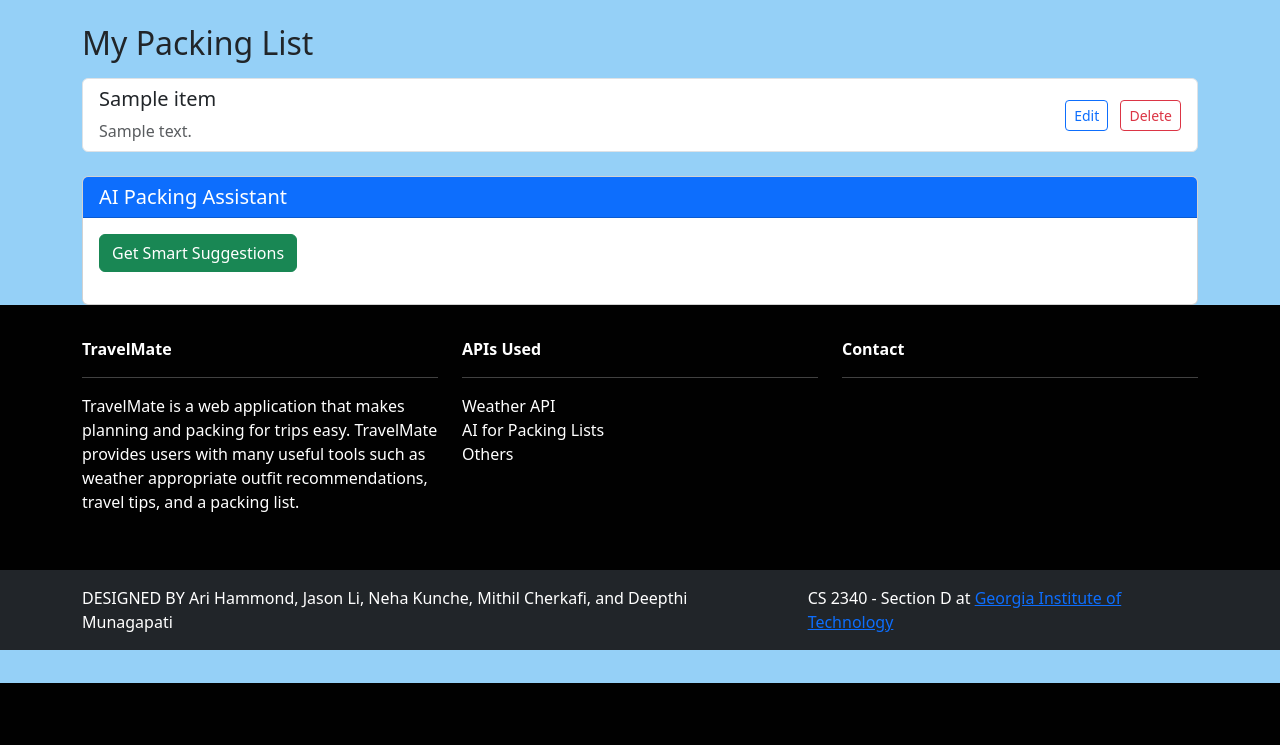
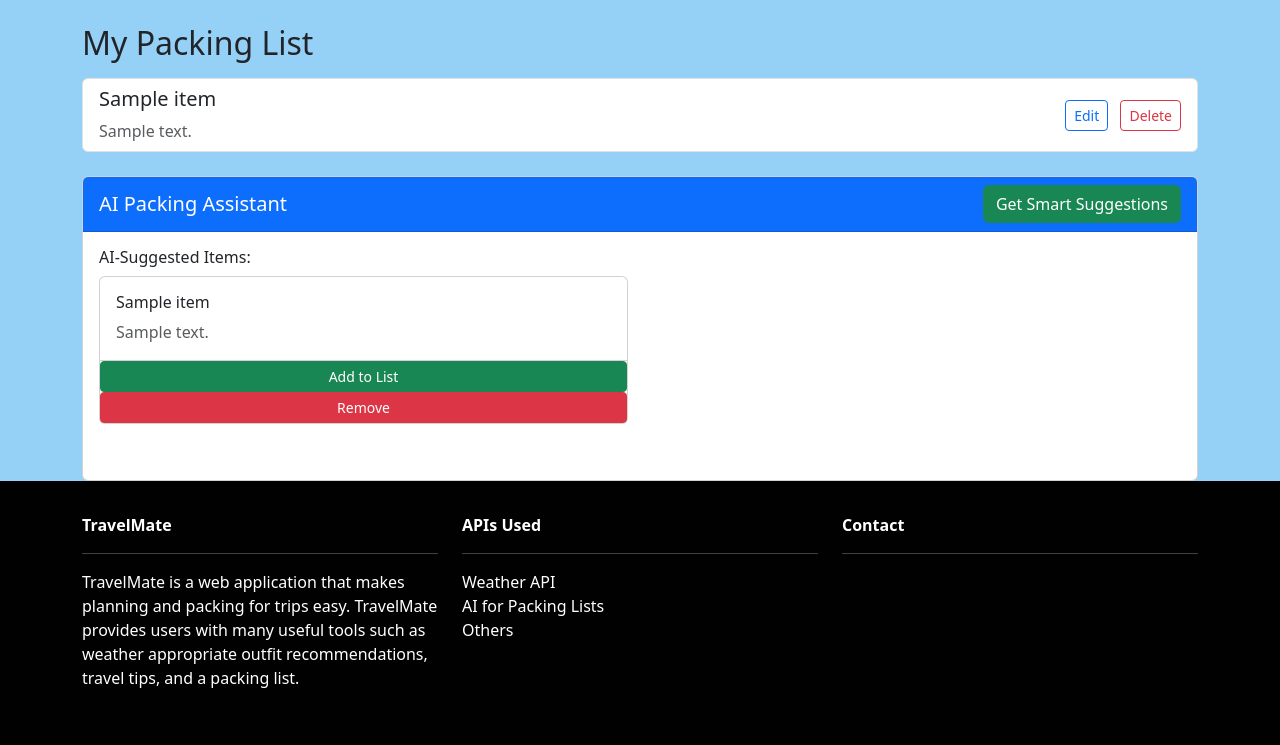
Before and after one commit to jasonli5/travelmate, a Django app: template travelmate/packinglist/templates/packinglist/packing_list.html in a window 1280 px wide. Shown: the part 117-862 px from the top of the page. Before the commit the page ends 800 px from the top, so only its background shows below. Run offline with Django 3.2, Linux system fonts and the light colour scheme; the template is opened without the code that fills it: most values are stand-ins (such as "Sample title", 1, 10 or a date in 2020); some web fonts are replaced.

Commit message:
AI Suggested Recommendations Formatted
I made it so the AI Suggested Items stay up so it doesn't reset each time you ask it. I also made it so it reads your current list and makes sure to not make any duplicate items or anything too similar

```diff
--- a/travelmate/packinglist/templates/packinglist/packing_list.html
+++ b/travelmate/packinglist/templates/packinglist/packing_list.html
@@ -42,15 +42,50 @@
     {% endif %}
     <!-- ======= ADD THIS AI SUGGESTION PANEL ======= -->
     <div class="card mt-4">
-        <div class="card-header bg-primary text-white">
+        <div class="card-header bg-primary text-white d-flex justify-content-between align-items-center">
             <h5 class="mb-0">AI Packing Assistant</h5>
+                <button id="aiSuggestBtn" class="btn btn-success" onclick="getAISuggestions()">
+                    Get Smart Suggestions
+                </button>
         </div>
         <div class="card-body">
-            <div class="mb-3">
-                <button class="btn btn-success" onclick="getAISuggestions()">
-                    Get Smart Suggestions
-                </button>
-            </div>
+            <div class="mb-4">
+            <h6>AI-Suggested Items:</h6>
+            {% if ai_items %}
+                <div class="row">
+                    {% for item in ai_items %}
+                    <div class="col-md-6 mb-3">
+                        <div class="card h-100">
+                            <div class="card-body">
+                                <h6 class="card-title">{{ item.name }}</h6>
+                                {% if item.description %}
+                                <p class="card-text text-muted">{{ item.description }}</p>
+                                {% endif %}
+                            </div>
+                            <div class="card-footer bg-transparent p-0">
+                                <div class="row g-0">
+                                    <button class="btn btn-sm btn-success"
+                                            onclick="addToList('{{ item.id }}')">
+                                        <i class="bi bi-person-plus"></i> Add to List
+                                    </button>
+                                    <button class="btn btn-sm btn-danger"
+                                            data-bs-toggle="modal"
+                                            data-bs-target="#deleteItemModal"
+                                            data-item-id="{{ item.id }}">
+                                        <i class="bi bi-trash"></i> Remove
+                                    </button>
+                                </div>
+                            </div>
+                        </div>
+                    </div>
+                    {% endfor %}
+                </div>
+            {% else %}
+                <div class="alert alert-warning mb-0">
+                    No AI-suggested items yet. Get suggestions By Pressing the Button!
+                </div>
+            {% endif %}
+        </div>
 
             <div id="aiLoading" class="text-center my-3" style="display:none;">
                 <div class="spinner-border text-primary" role="status">
@@ -61,6 +96,7 @@
 
             <div id="aiSuggestions" class="row mt-3"></div>
         </div>
+
     </div>
     <!-- ======= END AI PANEL ======= -->
     {% if user.is_authenticated %}
@@ -84,6 +120,7 @@
                                         class="form-control" id="description">
                                 </div>
                             </div>
+                            <input type="hidden" name="is_ai_suggested" value="False">
                             <div class="text-center mt-3">
                                 <button type="submit" class="btn btn-primary">
                                     Add Item
@@ -148,6 +185,7 @@
     </div>
 </div>
 
+
 <!-- Add this JavaScript block -->
 {% block scripts %}
 <script>
@@ -174,10 +212,13 @@ document.getElementById('deleteItemModal').addEventListener('show.bs.modal', fun
 });
 // ====== ADD NEW AI FUNCTIONS BELOW ======
 function getAISuggestions() {
-
+    const btn = document.getElementById('aiSuggestBtn');
     const container = document.getElementById('aiSuggestions');
     const loader = document.getElementById('aiLoading');
 
+    btn.disabled = true;
+    btn.classList.remove('btn-success');
+    btn.classList.add('btn-secondary');
     container.innerHTML = '';
     loader.style.display = 'block';
 
@@ -191,25 +232,35 @@ function getAISuggestions() {
     })
     .then(response => response.json())
     .then(data => {
+        btn.disabled = false;
+        btn.classList.remove('btn-secondary');
+        btn.classList.add('btn-success');
         loader.style.display = 'none';
 
         if (data.suggestions?.length > 0) {
-            let html = data.suggestions.map((item, index) => `
-                <div class="col-md-6 mb-3">
-                    <div class="card h-100">
-                        <div class="card-body">
-                            <h6 class="card-title">${item.title}</h6>
-                            <p class="card-text text-muted">${item.description}</p>
-                        </div>
-                        <div class="card-footer bg-transparent">
-                            <button onclick="addAISuggestion(${index})"
-                                    class="btn btn-sm btn-success w-100">
-                                Add to List
-                            </button>
-                        </div>
+            data.suggestions.forEach((item) => {
+                fetch("{% url 'item_create' %}", {
+                    method: 'POST',
+                    headers: {
+                        'Content-Type': 'application/x-www-form-urlencoded',
+                        'X-CSRFToken': '{{ csrf_token }}'
+                    },
+                    body: `name=${encodeURIComponent(item.title)}&description=${encodeURIComponent(item.description || '')}&is_ai_suggested=True`
+                });
+            });
+
+            // Show a success message instead of buttons
+            container.innerHTML = `
+                <div class="col-12">
+                    <div class="alert alert-success">
+                        <i class="bi bi-check-circle-fill"></i>
+                        <strong>${data.suggestions.length} items</strong> being added to your suggested packing list.
                     </div>
-                </div>`).join('');
-            container.innerHTML = html;
+                </div>
+            `;
+
+            // Optional: Refresh the list after a delay
+            setTimeout(() => window.location.reload(), 1500);
         } else {
             console.log("Response Structure:", {
             hasSuggestions: !!data.suggestions,
@@ -225,6 +276,11 @@ function getAISuggestions() {
         }
     })
     .catch(error => {
+        btn.disabled = false;
+        btn.classList.remove('btn-secondary');
+        btn.classList.add('btn-success');
+        loader.style.display = 'none';
+        console.error('Error:', error);
         loader.style.display = 'none';
         container.innerHTML = `
             <div class="alert alert-danger">
@@ -233,28 +289,34 @@ function getAISuggestions() {
     });
 }
 
-function addAISuggestion(index) {
-    const card = document.querySelectorAll('#aiSuggestions .card')[index];
-    const title = card.querySelector('.card-title').textContent;
-    const description = card.querySelector('.card-text').textContent;
 
+function addToList(itemId) {
     fetch("{% url 'item_create' %}", {
         method: 'POST',
         headers: {
             'Content-Type': 'application/x-www-form-urlencoded',
             'X-CSRFToken': '{{ csrf_token }}'
         },
-        body: `name=${encodeURIComponent(title)}&description=${encodeURIComponent(description)}`
+        body: `existing_item_id=${itemId}`  // Different parameter name
     })
     .then(response => {
         if (response.ok) {
-            const btn = card.querySelector('button');
-            btn.disabled = true;
-            btn.innerHTML = '<i class="bi bi-check"></i> Added';
-            btn.classList.replace('btn-success', 'btn-secondary');
-            // Optional auto-refresh:
+            // Update the UI to reflect the change
+            const button = document.querySelector(`button[onclick="addToList('${itemId}')"]`);
+            if (button) {
+                button.disabled = true;
+                button.innerHTML = '<i class="bi bi-check"></i> Added';
+                button.classList.replace('btn-success', 'btn-secondary');
+            }
+            // Optional: refresh the page after a short delay
             setTimeout(() => window.location.reload(), 800);
+        } else {
+            alert('Failed to add item');
         }
+    })
+    .catch(error => {
+        console.error('Error:', error);
+        alert('An error occurred');
     });
 }
 </script>
```
Also changed, not shown: travelmate/packinglist/admin.py (+20 -2 lines), travelmate/packinglist/api_utils.py (+8 -2 lines), travelmate/packinglist/templates/admin/items/change_list.html (added, +37 -0 lines), travelmate/packinglist/views.py (+22 -8 lines), travelmate/db.sqlite3, travelmate/packinglist/models.py (line endings or trailing spaces).
